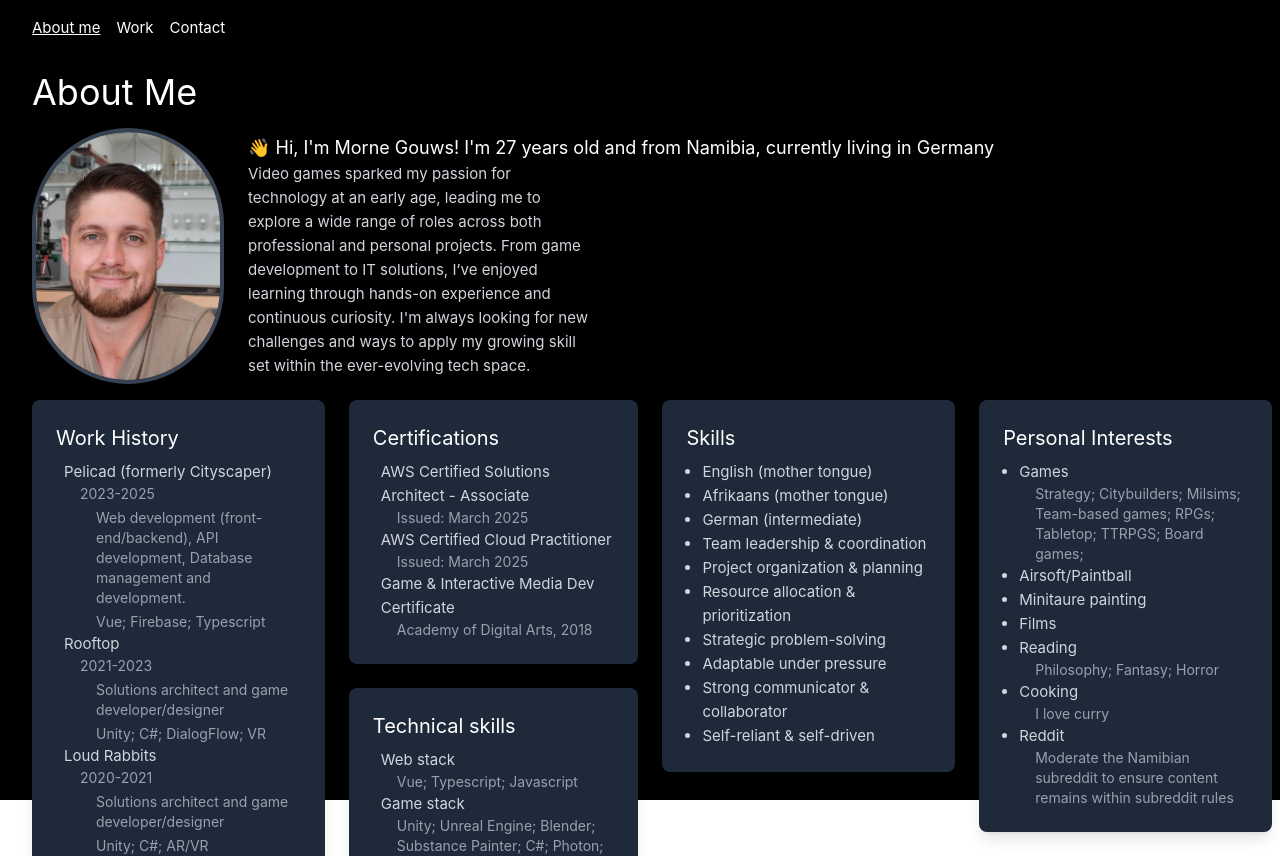
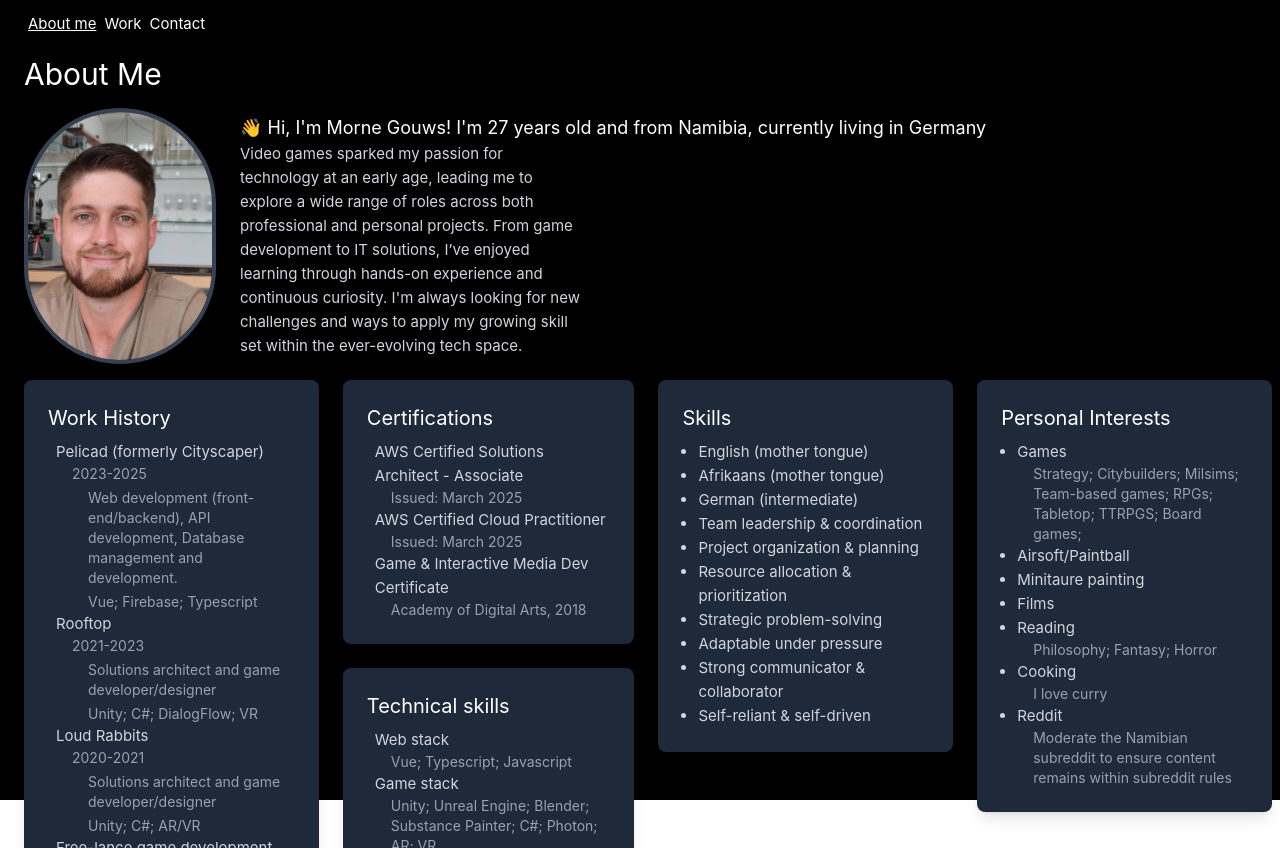
Before and after one commit to GitComet97/Portfolio, a Vue app in the folder webDir/: page / in a window 1280 px wide. Built offline with nearby package versions, Linux system fonts and the light colour scheme.

Commit message:
Small sizing adjustments

```diff
--- a/webDir/src/App.vue
+++ b/webDir/src/App.vue
@@ -9,7 +9,7 @@ const currentTab = ref('AboutMe')
 
 <template>
   <div class="h-screen w-screen bg-black text-white flex flex-col pl-4">
-    <nav class="flex gap-4 p-4">
+    <nav class="flex gap-2 p-3">
       <button
         @click="currentTab = 'AboutMe'"
         :class="{ 'font-bold underline': currentTab === 'AboutMe' }"
--- a/webDir/src/components/AboutMeTab.vue
+++ b/webDir/src/components/AboutMeTab.vue
@@ -1,7 +1,7 @@
 <template>
-  <div class="w-screen h-screen mx-auto p-4 pr-6 text-white overflow-y-auto">
+  <div class="w-screen h-screen mx-auto p-2 pr-6 text-white overflow-y-auto">
     <!-- Heading -->
-    <h2 class="text-4xl font-bold text-start mb-4 pb-4">About Me</h2>
+    <h2 class="text-3xl font-bold text-start mb-4 pb-4">About Me</h2>
     <!-- Image & Personal Info -->
     <div class="flex items-center gap-6 pb-4">
       <img
--- a/webDir/src/components/WorkTab.vue
+++ b/webDir/src/components/WorkTab.vue
@@ -1,7 +1,7 @@
 <template>
-  <div class="mx-auto p-4 h-screen">
+  <div class="mx-auto p-2 h-screen">
     <!-- Title -->
-    <h2 class="text-4xl text-start text-white mb-8 pb-8">My work</h2>
+    <h2 class="text-3xl text-start text-white mb-8 pb-8">My work</h2>
     <!-- Main Layout -->
     <div class="flex h-7/8 gap-8 w-full">
       <!-- Left Column: Game & Odd Projects -->
```
